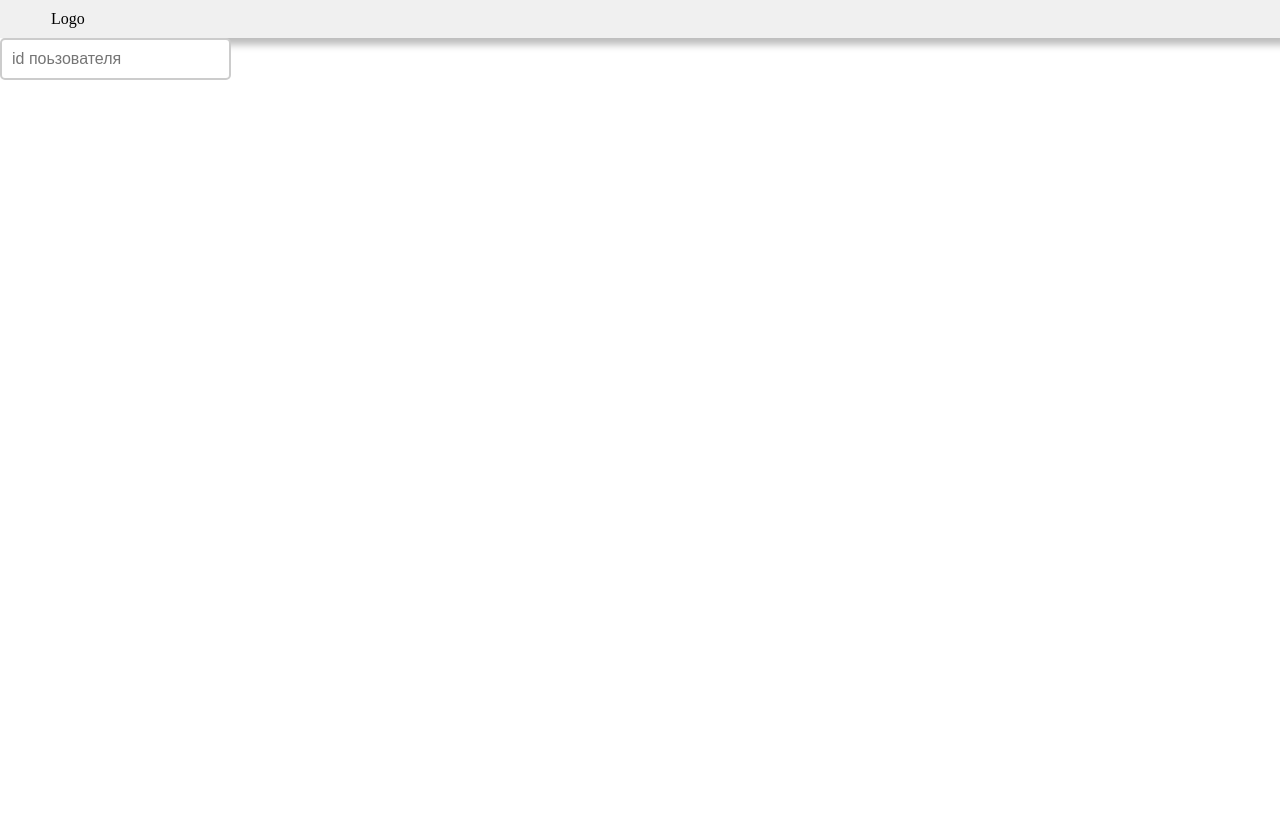
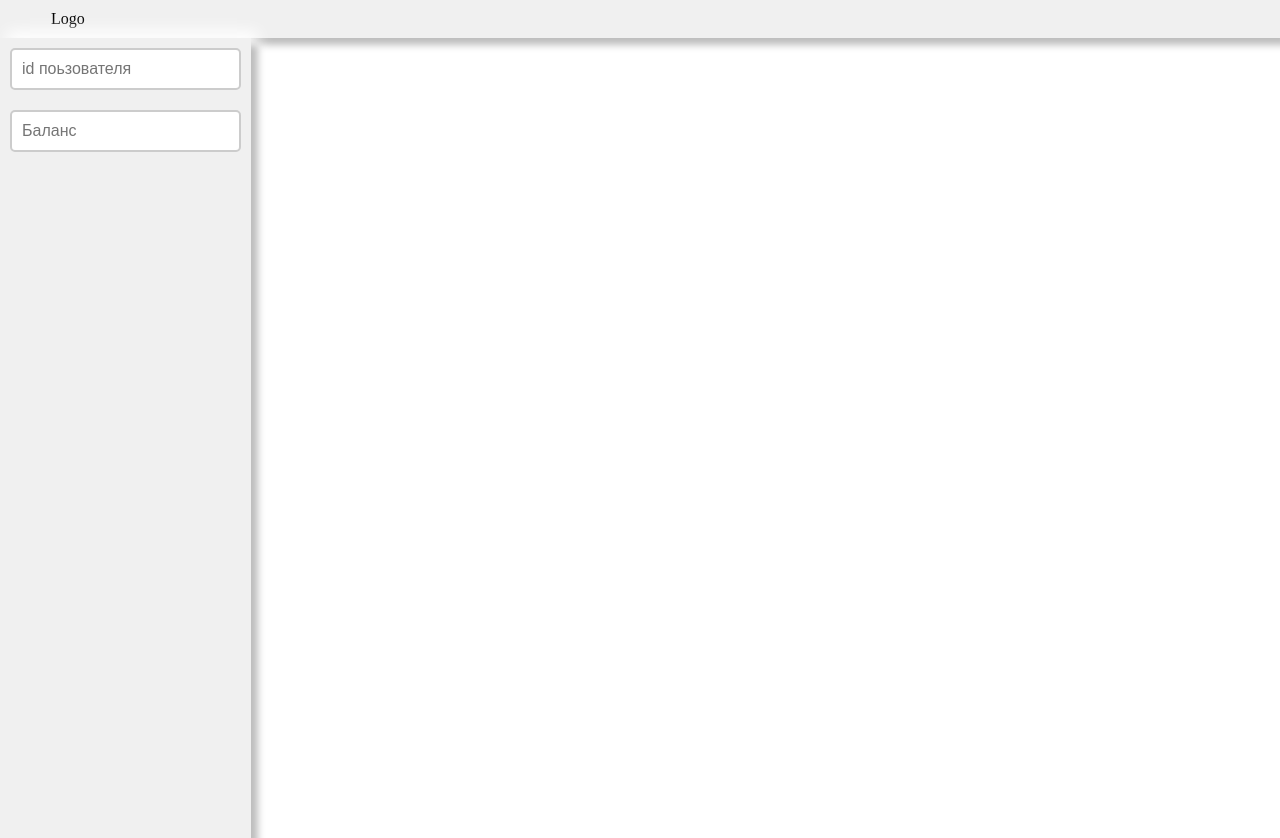
Before and after one commit to Scat55/QuickDeal, a Vue app: page / in a window 1280 px wide. Before the commit the page ends 800 px from the top, so only its background shows below. Built offline with nearby package versions, Linux system fonts and the light colour scheme.

Commit message:
refactor: create sidebar

```diff
--- a/src/app/App.vue
+++ b/src/app/App.vue
@@ -1,14 +1,13 @@
 <script setup lang="ts">
-import { RouterView } from 'vue-router'
+import Header from '@/widgets/header/index.vue';
 
+import { RouterView } from 'vue-router';
 </script>
 
 <template>
-
+  <Header />
 
   <RouterView />
 </template>
 
-<style scoped lang="scss">
-
-</style>
+<style scoped lang="scss"></style>
--- a/src/pages/Home.vue
+++ b/src/pages/Home.vue
@@ -1,12 +1,11 @@
 <script setup lang="ts">
-import Header from '@/widgets/header/index.vue';
 import { Input } from '@/shared/input';
 import { ref } from 'vue';
 import { usePersonStore } from '@/entities/person';
-
+import { Sidebar } from '@/widgets/sidebar';
 const personStore = usePersonStore();
 const id = ref<number | undefined>(undefined);
-
+const balanse = ref<number | undefined>(undefined);
 const getInfoAboutPerson = () => {
   if (id.value !== undefined) {
     personStore.getInfoAboutPerson(id.value);
@@ -16,16 +15,28 @@ const getInfoAboutPerson = () => {
 </script>
 
 <template>
-  <main>
-    <Header />
-
+  <main class="main">
+    <Sidebar class="main__sidebar">
       <Input
         type="number"
         placeholder="id поьзователя"
         v-model:value="id"
         @keyup.enter="getInfoAboutPerson"
       />
+      <Input type="number" placeholder="Баланс" v-model:value="balanse" />
+    </Sidebar>
   </main>
 </template>
 
-<style scoped></style>
+<style scoped lang="scss">
+.main {
+  display: flex;
+
+  &__sidebar {
+    display: flex;
+    flex-direction: column;
+    align-items: center;
+    gap: 1.25rem;
+  }
+}
+</style>
--- /dev/null
+++ b/src/widgets/sidebar/index.ts
@@ -0,0 +1 @@
+export { default as Sidebar } from './ui.vue';
--- /dev/null
+++ b/src/widgets/sidebar/ui.vue
@@ -0,0 +1,17 @@
+<script setup lang="ts"></script>
+
+<template>
+  <div class="sidebar"><slot></slot></div>
+</template>
+
+<style scoped lang="scss">
+.sidebar {
+  display: flex;
+  flex-direction: column;
+  gap: 0.3125rem;
+  height: 100vh;
+  padding: 0.625rem;
+  background: linear-gradient(145deg, #f0f0f0, #f0f0f0);
+  box-shadow: 7px 7px 7px #bebebe, 7px -7px 14px #ffffff;
+}
+</style>
```
Lines whose indentation alone changed are shown as unchanged.
